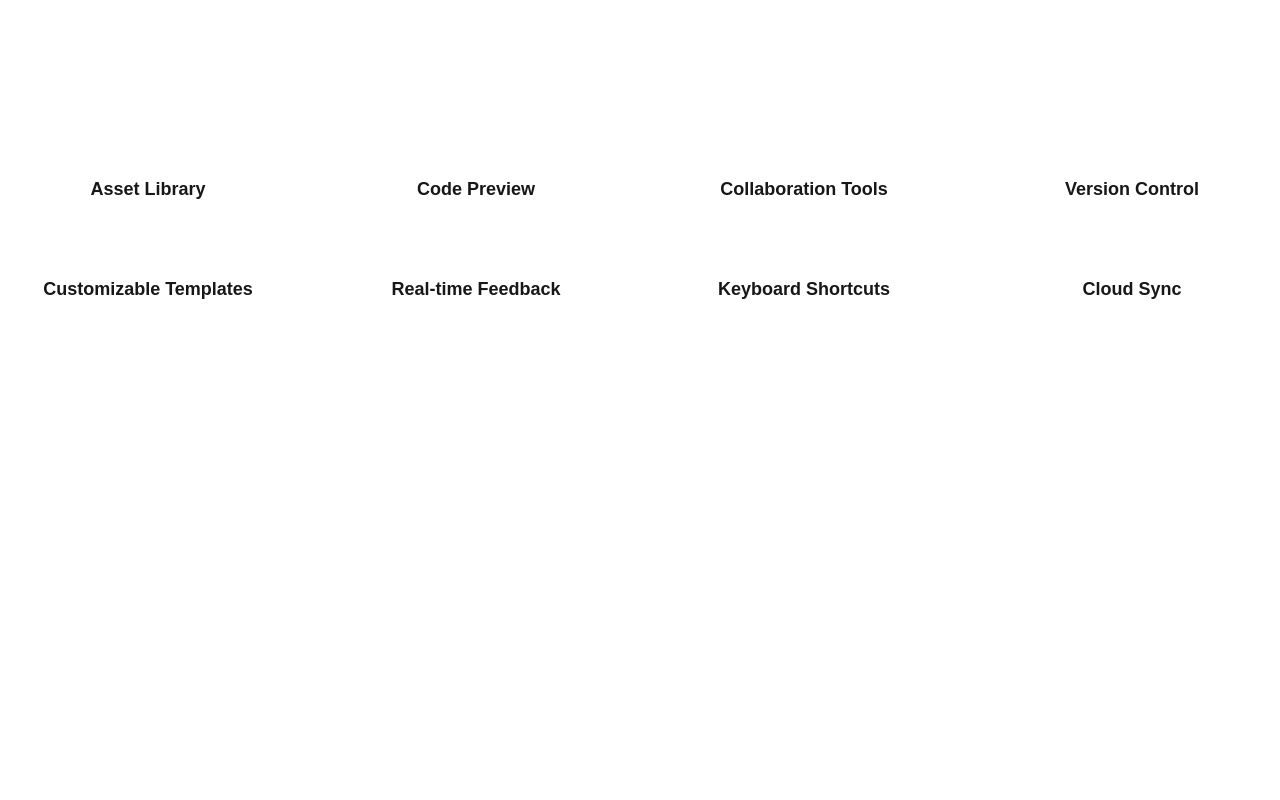
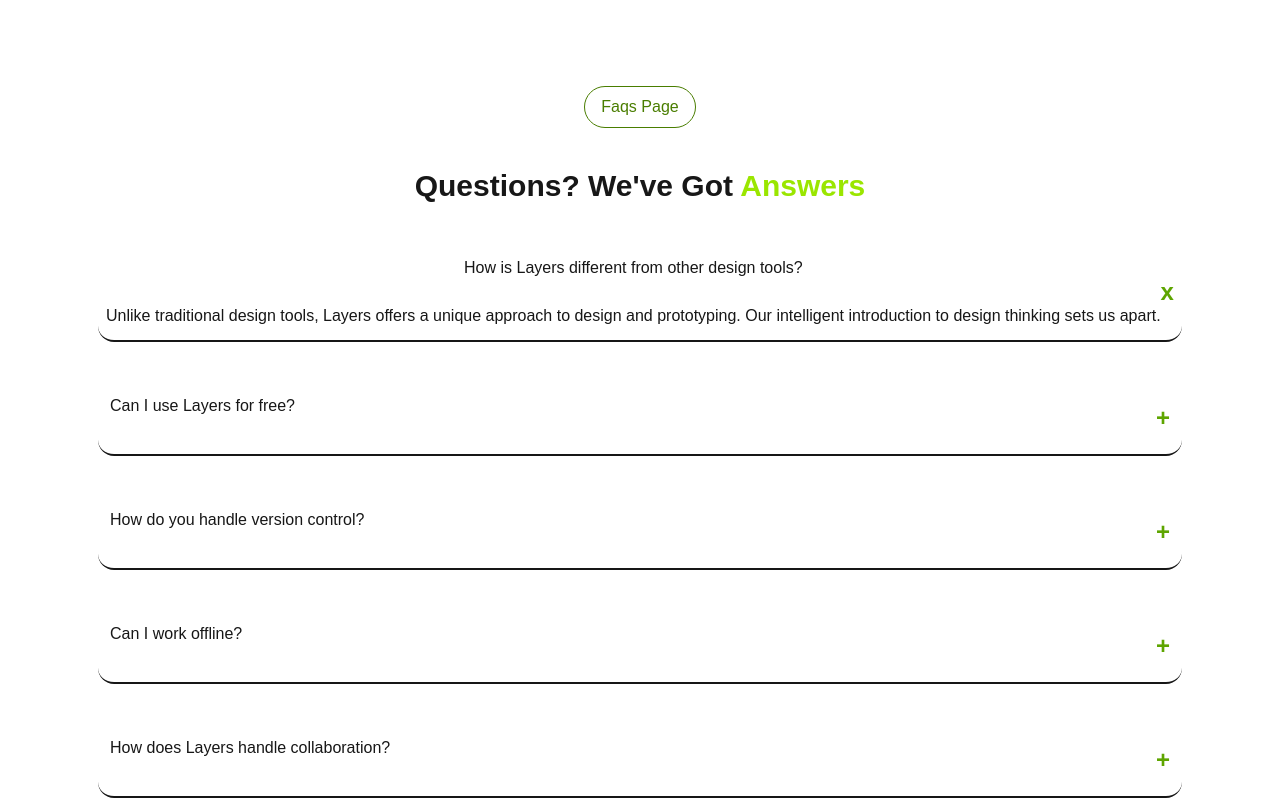
Before and after one commit to Sadikun1768/next_saaslanding_website, a Next.js app: page / in a window 1280 px wide. Shown: the part 2980-3780 px from the top of the page. Before the commit the page ends 3371 px from the top, so only its background shows below. Built offline with nearby package versions, Linux system fonts and the light colour scheme.

Commit message:
fotter updated

```diff
--- a/app/components/Faqs.jsx
+++ b/app/components/Faqs.jsx
@@ -1,7 +1,42 @@
-import React from 'react'
 
-export default function Faqs() {
+export default function FaqsPage() {
   return (
-    <div>Faqs</div>
-  )
+
+    <div className='container mx-auto mt-15'>
+
+
+
+      <div className='w-fit mx-auto'>
+        <div className='text-center border rounded-full text-lime-700 py-2 px-4 mt-20 mx-auto w-fit'>Faqs Page</div>
+        <h1 className='text-center text-3xl font-bold mt-10'>Questions? We've Got <span className='text-lime-400'>Answers</span></h1>
+
+        <div className='flex items-center justify-between border-b-2 rounded-2xl py-3 px-2 mt-10'>
+          <div className=''>
+            <h1 className='mb-6'>How is Layers different from other design tools?</h1>
+            <p className=''>Unlike traditional design tools, Layers offers a unique approach to design and prototyping. Our intelligent introduction to design thinking sets us apart.</p>
+          </div>
+
+          <span className='text-lime-600 font-bold text-2xl'>x</span>
+        </div>
+
+        <div className='flex items-center justify-between border-b-2 rounded-2xl py-3 px-3 mt-10'>
+          <h1 className='mb-6'>Can I use Layers for free?</h1>
+          <span className='text-lime-600 font-bold text-2xl'>+</span>
+        </div>
+        <div className='flex items-center justify-between border-b-2 rounded-2xl py-3 px-3 mt-10'>
+          <h1 className='mb-6'>How do you handle version control?</h1>
+          <span className='text-lime-600 font-bold text-2xl'>+</span>
+        </div>
+        <div className='flex items-center justify-between border-b-2 rounded-2xl py-3 px-3 mt-10'>
+          <h1 className='mb-6'>Can I work offline?</h1>
+          <span className='text-lime-600 font-bold text-2xl'>+</span>
+        </div>
+        <div className='flex items-center justify-between border-b-2 rounded-2xl py-3 px-3 mt-10'>
+          <h1 className='mb-6'>How does Layers handle collaboration?</h1>
+          <span className='text-lime-600 font-bold text-2xl'>+</span>
+        </div>
+      </div>
+
+    </div>
+  );
 }
--- a/app/components/Footer.jsx
+++ b/app/components/Footer.jsx
@@ -1,15 +1,9 @@
-import { features } from "../../lib/features";
+
 
 export default function Footer() {
   return (
-    <div className="container border-t mt-20 border-white/40 ">
-      <div className="grid grid-cols-4 gap-8 mt-12">
-        {features.map((feature) => (
-          <div key={feature} className="mt-10">
-            <h3 className="text-lg font-bold">{feature}</h3>
-          </div>
-        ))}
-      </div>
+    <div className="container border-t mt-20 border-white/40 font-extrabold text-2xl text-center py-10">
+      ★Try it For Free... ★Try it for Free...★
       <div>
         <p className="text-center text-sm text-white/60 mt-15">
           &copy; 2026 Sasasland. All rights reserved. | Developed by Servicekey.
--- a/app/faqs/page.js
+++ b/app/faqs/page.js
@@ -11,7 +11,7 @@ export default function FaqsPage() {
       <Navbar />
 
       <div className='w-fit mx-auto'>
-        <div className='text-center outline md:outline-dashed ... rounded-full text-lime-700 py-2 px-4 mt-20 mx-auto w-fit'>Faqs Page</div>
+        <div className='text-center border rounded-full text-lime-700 py-2 px-4 mt-20 mx-auto w-fit'>Faqs Page</div>
         <h1 className='text-center text-3xl font-bold mt-10'>Questions? We've Got <span className='text-lime-400'>Answers</span></h1>
 
         <div className='flex items-center justify-between border-b-2 rounded-2xl py-3 px-2 mt-10'>
--- a/app/page.js
+++ b/app/page.js
@@ -1,4 +1,5 @@
 import Achive from "./components/Achive";
+import FaqsPage from "./components/Faqs";
 import Features from "./components/Features";
 import Footer from "./components/Footer";
 import Hero from "./components/Hero";
@@ -51,6 +52,11 @@ export default function Home() {
       </div>
       <div className="container mx-auto py-2">
 
+        <FaqsPage />
+
+      </div>
+      <div className="container mx-auto py-2">
+
         <Footer />
 
       </div>
```
